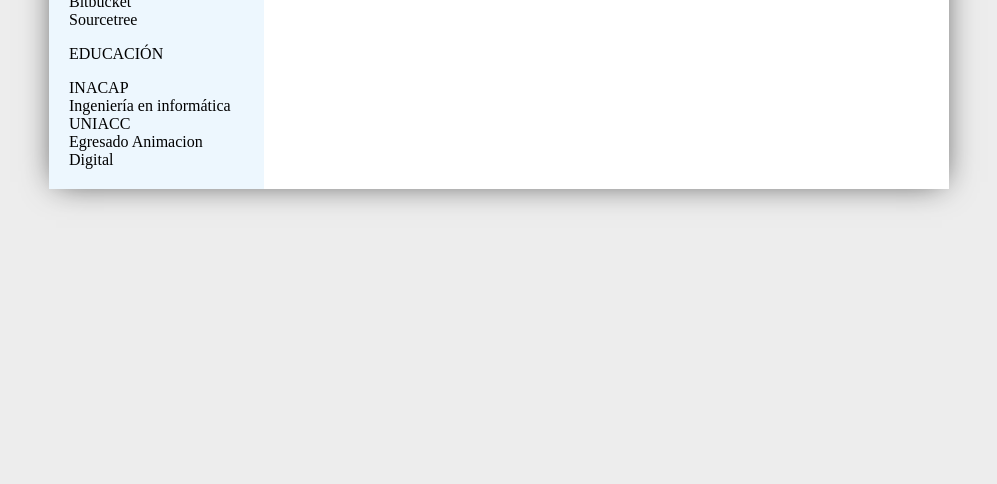
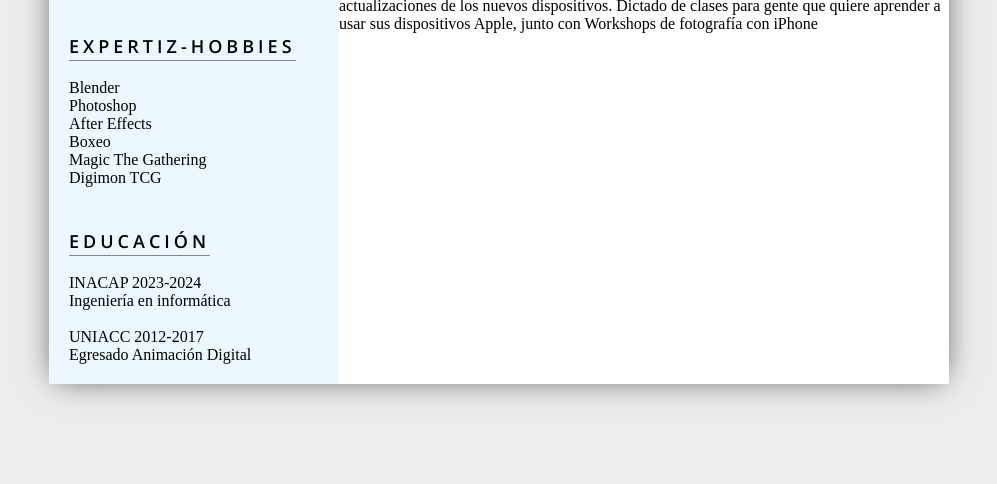
Before and after one commit to Pepiliwi/git_basics, a plain HTML site: page nuevo_index.html in a window 1280 px wide. Shown: the part 622-1106 px from the top of the page, without its empty margins (141-1138 px from the left). Before the commit the page ends 911 px from the top, so only its background shows below. Drawn offline with nearby package versions, Linux system fonts and the light colour scheme.

```diff
--- a/nuevo_index.html
+++ b/nuevo_index.html
@@ -29,27 +29,29 @@
 
                 <div class="div-linkedin">
                         <img class="mr" src="https://cdn4.iconfinder.com/data/icons/social-media-and-logos-12/32/Logo_LinkedIn-1024.png" width="45" alt="Logo LinkedIn">
+                        <p class="mr">linkedin.com/in/jioo</p>
                     </div>
                 <div class="div-instagram">
                         <img class="mr" src="https://cdn0.iconfinder.com/data/icons/phosphor-thin-vol-3/256/instagram-logo-thin-1024.png" width="45" alt="Logo Instagram">
+                        <p class="mr">instagram.com/el_pps</p>
                     </div>
                 <div class="div-github">
                         <img class="mr" src="https://cdn4.iconfinder.com/data/icons/ionicons/512/icon-social-github-outline-1024.png" width="45" alt="Logo GitHub">
+                        <p class="mr">github.com/Pepiliwi/git_basics</p>
                     </div>
-
-
-                <p class="subtitulo">EXPERTIZ</p>
+                    <h3 class="subtitulo">EXPERTIZ-HOBBIES</h3>
                     <p class="m-0">Blender</p>
                     <p class="m-0">Photoshop</p>
                     <p class="m-0">After Effects</p>
-                <p class="m-0">Bitbucket</p>
-                <p class="m-0">Sourcetree</p>
-
-                <p class="subtitulo">EDUCACIÓN</p>
-                <p class="m-0">INACAP</p>
+                    <p class="m-0">Boxeo</p>
+                    <p class="m-0">Magic The Gathering</p>
+                    <p class="m-0">Digimon TCG</p>
+                    <h3 class="subtitulo">EDUCACIÓN</h3>
+                    <p class="m-0">INACAP 2023-2024</p>
                     <p class="m-0">Ingeniería en informática</p>
-                <p class="m-0">UNIACC</p>
-                <p class="m-0">Egresado Animacion Digital</p>
+                    <br>
+                    <p class="m-0">UNIACC 2012-2017</p>
+                    <p class="m-0">Egresado Animación Digital</p>
                 </div>
             <div class="panel-derecho">
                 <h1 class="titulo-1">RELEASE MANAGER</h1>
--- a/style.css
+++ b/style.css
@@ -73,6 +73,16 @@ body{
   text-align: left;
   margin-bottom: 5px;
 }
+/* Estilos del subtítulo */
+.subtitulo {
+  font-family: 'open sans';
+  font-size: 18px;
+  letter-spacing: 4px;
+  font-weight: 600;
+  line-height: 28px;
+  border-bottom: 1px solid #888;
+  margin-top: 40px;
+}
 /* Estilos del contenedor de LinkedIn */
 .div-linkedin {
   display: flex;
```
Lines whose indentation alone changed are shown as unchanged.
